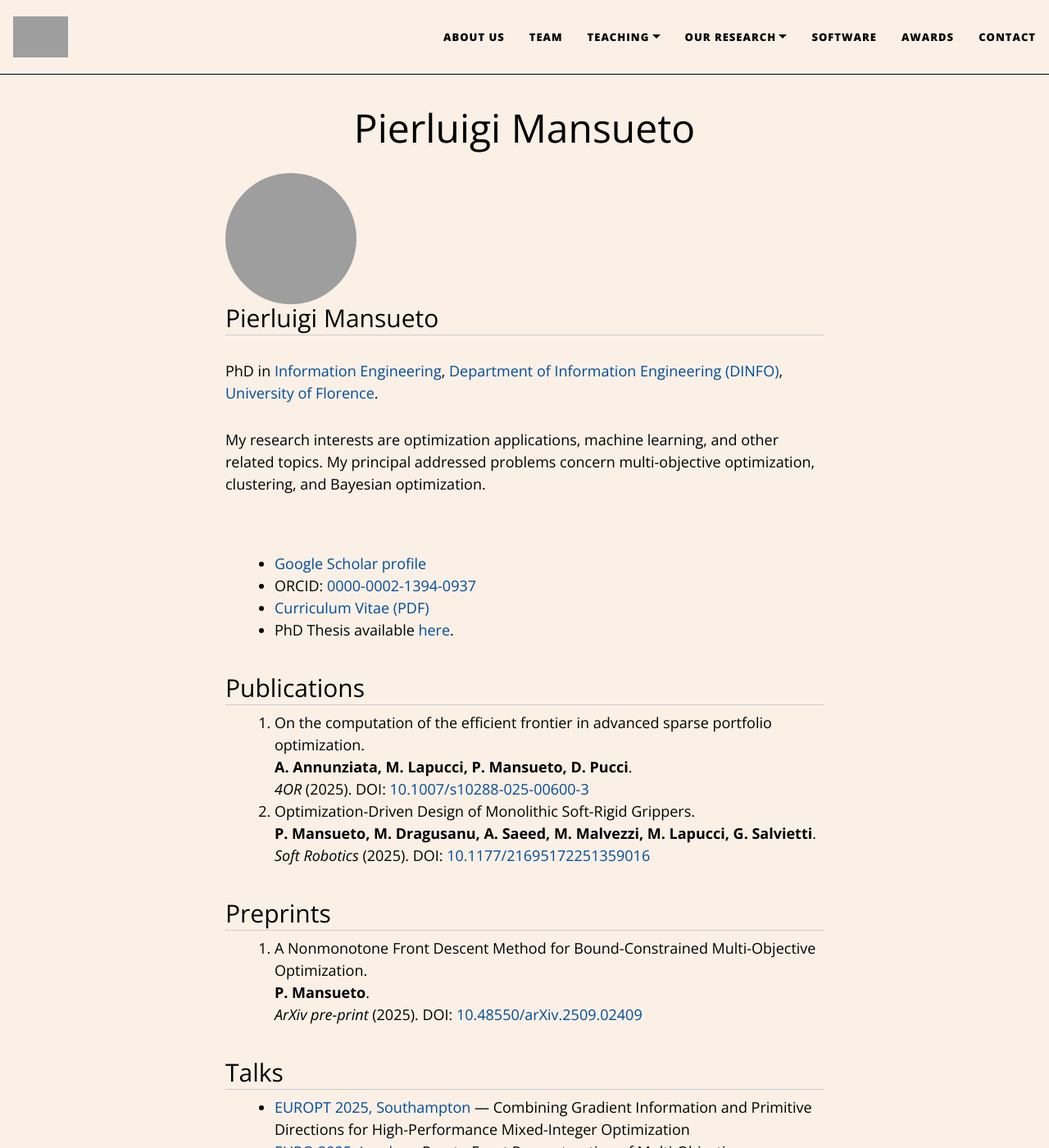
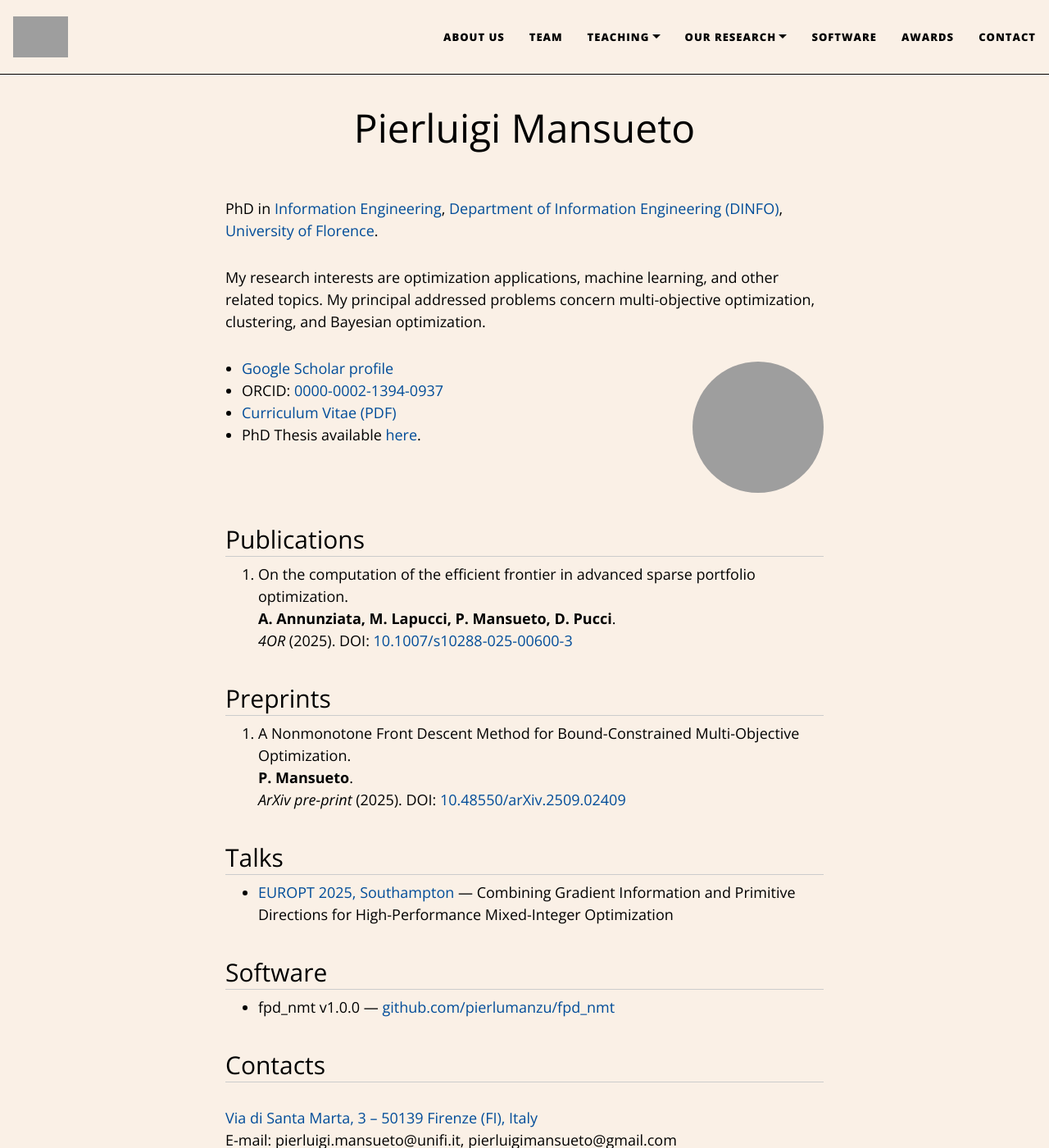
Before and after one commit to GOL-UniFI/GOL-UniFI.github.io, a Jekyll site: the page built from pages/pierluigi_mansueto.md, in a window 1280 px wide and 1400 px high. Shown: the whole window at 82% size. Built offline with Jekyll 4.4.1, drawn with Linux system fonts in a browser that asks for light colours; nearby versions of some CDN libraries; some of the changed text lies outside the part shown; grey boxes are pictures that could not be loaded.

Commit message:
Pagina Pier

```diff
--- a/pages/pierluigi_mansueto.md
+++ b/pages/pierluigi_mansueto.md
@@ -9,33 +9,33 @@ title: Pierluigi Mansueto
     <article class="profile">
 
       <header class="profile-header">
-        <div class="profile-info">
-          <img src="https://webgol.dinfo.unifi.it/wp-content/uploads/2020/12/mansueto.jpeg"
-               alt="Pierluigi Mansueto"
-               width="160" height="160"
-               class="profile-photo" />
-          <div class="profile-text">
-            <h2 class="profile-name">Pierluigi Mansueto</h2>
-            <p>PhD in <a href="https://informationengineering.dinfo.unifi.it/">Information Engineering</a>,
-              <a href="http://www.dinfo.unifi.it/" target="_blank" rel="noopener noreferrer">Department of Information Engineering (DINFO)</a>,
-              <a href="http://www.unifi.it/" target="_blank" rel="noopener noreferrer">University of Florence</a>.
-            </p>
-            <p>
-              My research interests are optimization applications, machine learning, and other related topics.
-              My principal addressed problems concern multi-objective optimization, clustering, and Bayesian optimization.
-            </p>
+        <div class="profile-text">
+          <p>
+            PhD in <a href="https://informationengineering.dinfo.unifi.it/">Information Engineering</a>,
+            <a href="http://www.dinfo.unifi.it/" target="_blank" rel="noopener noreferrer">Department of Information Engineering (DINFO)</a>,
+            <a href="http://www.unifi.it/" target="_blank" rel="noopener noreferrer">University of Florence</a>.
+          </p>
+
+          <p>
+            My research interests are optimization applications, machine learning, and other related topics.
+            My principal addressed problems concern multi-objective optimization, clustering, and Bayesian optimization.
+          </p>
+
+          <div class="profile-links-img">
+            <ul>
+              <li><a href="https://scholar.google.com/citations?user=5dwG9b8AAAAJ&amp;hl=it">Google Scholar profile</a></li>
+              <li>ORCID: <a href="https://orcid.org/0000-0002-1394-0937">0000-0002-1394-0937</a></li>
+              <li><a href="https://webgol.dinfo.unifi.it/wp-content/uploads/2025/05/CV-Pierluigi-Mansueto.pdf">Curriculum Vitae (PDF)</a></li>
+              <li>PhD Thesis available <a href="https://flore.unifi.it/retrieve/9b40e7bf-1fa0-40ef-a5dc-fb8ca9303f15/PhD-Thesis_Mansueto.pdf">here</a>.</li>
+            </ul>
+
+            <img src="https://webgol.dinfo.unifi.it/wp-content/uploads/2020/12/mansueto.jpeg"
+                 alt="Pierluigi Mansueto"
+                 width="160" height="160"
+                 class="profile-photo" />
           </div>
         </div>
       </header>
-
-      <section class="profile-links">
-        <ul>
-          <li><a href="https://scholar.google.com/citations?user=5dwG9b8AAAAJ&amp;hl=it">Google Scholar profile</a></li>
-          <li>ORCID: <a href="https://orcid.org/0000-0002-1394-0937">0000-0002-1394-0937</a></li>
-          <li><a href="https://webgol.dinfo.unifi.it/wp-content/uploads/2025/05/CV-Pierluigi-Mansueto.pdf">Curriculum Vitae (PDF)</a></li>
-          <li>PhD Thesis available <a href="https://flore.unifi.it/retrieve/9b40e7bf-1fa0-40ef-a5dc-fb8ca9303f15/PhD-Thesis_Mansueto.pdf">here</a>.</li>
-        </ul>
-      </section>
 
       <section class="publications">
         <h2>Publications</h2>
@@ -46,13 +46,7 @@ title: Pierluigi Mansueto
             <em>4OR</em> (2025). DOI:
             <a href="https://doi.org/10.1007/s10288-025-00600-3">10.1007/s10288-025-00600-3</a>
           </li>
-          <li>
-            Optimization-Driven Design of Monolithic Soft-Rigid Grippers.<br>
-            <strong>P. Mansueto, M. Dragusanu, A. Saeed, M. Malvezzi, M. Lapucci, G. Salvietti</strong>.<br>
-            <em>Soft Robotics</em> (2025). DOI:
-            <a href="https://www.liebertpub.com/doi/abs/10.1177/21695172251359016">10.1177/21695172251359016</a>
-          </li>
-          <!-- continua come nel tuo elenco -->
+          <!-- ... altre pubblicazioni ... -->
         </ol>
       </section>
 
@@ -65,7 +59,7 @@ title: Pierluigi Mansueto
             <em>ArXiv pre-print</em> (2025). DOI:
             <a href="https://doi.org/10.48550/arXiv.2509.02409">10.48550/arXiv.2509.02409</a>
           </li>
-          <!-- altri preprint -->
+          <!-- ... altri preprint ... -->
         </ol>
       </section>
 
@@ -73,8 +67,7 @@ title: Pierluigi Mansueto
         <h2>Talks</h2>
         <ul>
           <li><a href="https://europt2025.org/">EUROPT 2025, Southampton</a> — Combining Gradient Information and Primitive Directions for High-Performance Mixed-Integer Optimization</li>
-          <li><a href="https://euro2025leeds.uk/">EURO 2025, Leeds</a> — Pareto Front Reconstruction of Multi-Objective Optimization Problems</li>
-          <!-- altri -->
+          <!-- ... altri talk ... -->
         </ul>
       </section>
 
@@ -103,28 +95,26 @@ title: Pierluigi Mansueto
 
 <style>
   .profile-header {
+    margin-bottom: 25px;
+  }
+
+  .profile-links-img {
     display: flex;
-    align-items: center;
+    justify-content: space-between;
+    align-items: flex-start;
     gap: 20px;
-    margin-bottom: 25px;
+    margin-top: 10px;
+  }
+
+  .profile-links-img ul {
+    margin: 0;
+    padding-left: 20px;
   }
 
   .profile-photo {
     border-radius: 50%;
     object-fit: cover;
-  }
-
-  .profile-name {
-    margin-top: 0;
-    margin-bottom: 8px;
-  }
-
-  .profile-links ul,
-  .publications ol,
-  .preprints ol,
-  .talks ul,
-  .software ul {
-    margin-left: 20px;
+    margin-top: 5px;
   }
 
   section {
```
Also changed, not shown: other parts of pages/pierluigi_mansueto.md (+1 -2 lines).
